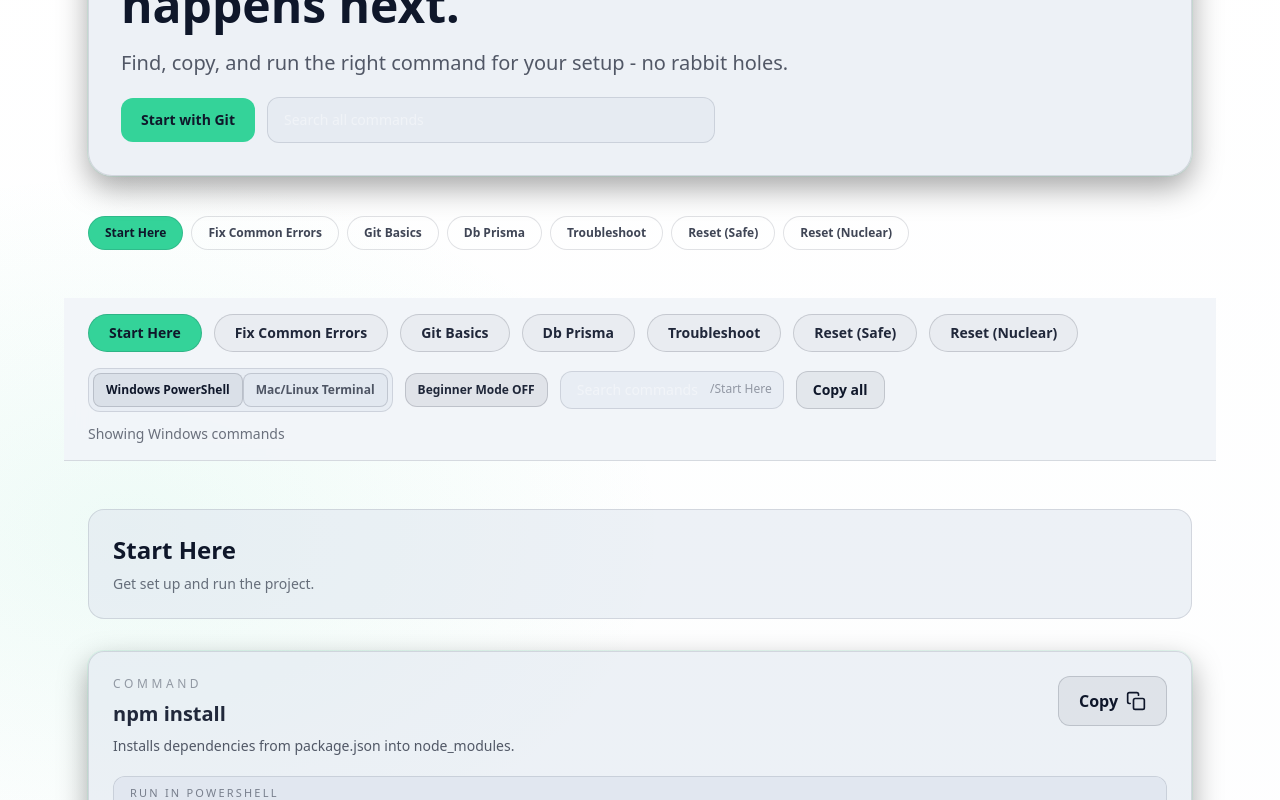
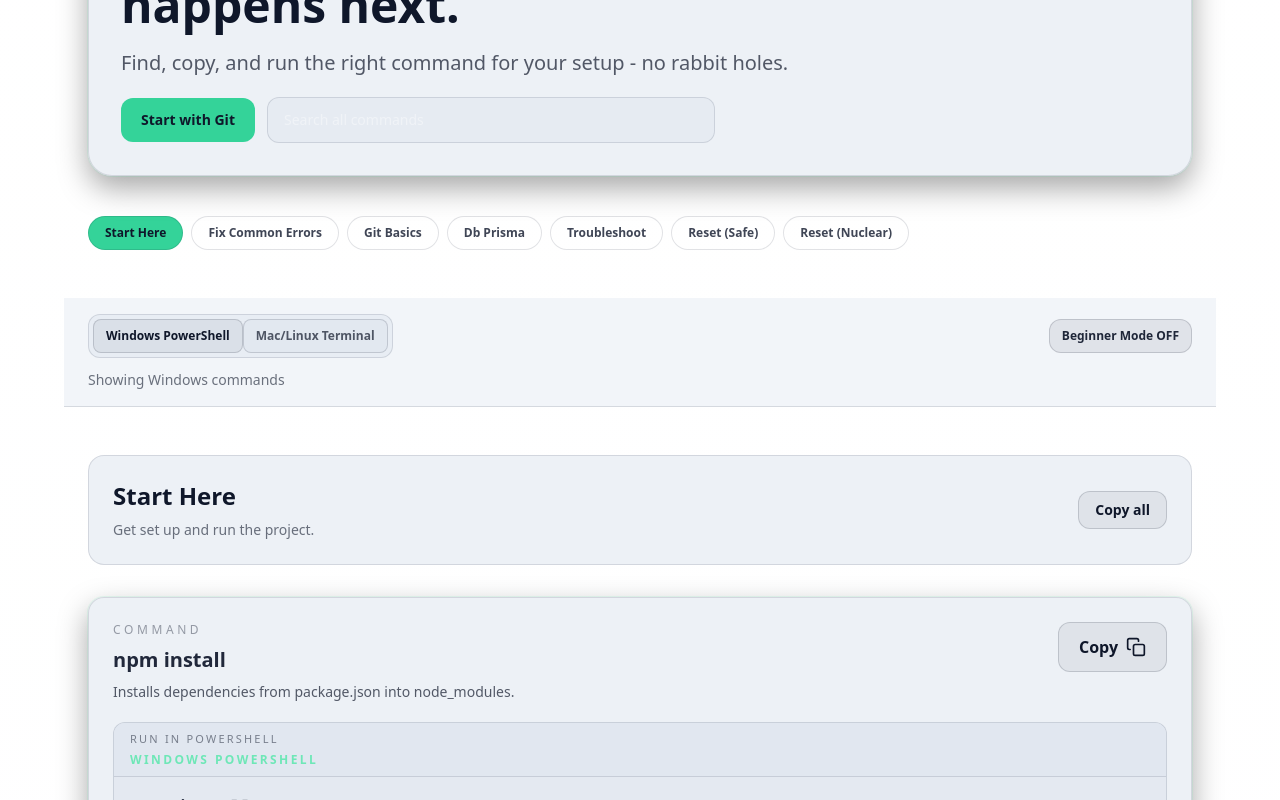
Before and after one commit to Acorn-Enterprise-Group/command-panel, a Next.js app: page / in a window 1280 px wide. Shown: the part 300-1100 px from the top of the page. Built offline with nearby package versions, Linux system fonts and the light colour scheme.

Commit message:
feat(landing): remove duplicated controls and add pill scroll navigation

```diff
--- a/components/CommandTabs.tsx
+++ b/components/CommandTabs.tsx
@@ -1,6 +1,6 @@
 'use client';
 
-import { useEffect, useMemo, useState } from 'react';
+import { useEffect, useMemo, useRef, useState } from 'react';
 import CommandCard from './CommandCard';
 import { copyText } from '../lib/clipboard';
 import type { Command, Pack } from '../data/schema';
@@ -25,48 +25,23 @@ function getVariantForFilter(command: Command, filter: PlatformFilter) {
   );
 }
 
-function matchesQuery(command: Command, query: string) {
-  const q = query.trim().toLowerCase();
-  if (!q) return true;
-  const bucket = [
-    command.name,
-    command.learning.whatItDoes,
-    command.learning.whenToUse,
-    ...command.learning.examples.map((example) => example.snippet),
-    ...command.learning.commonMistakes.map((mistake) => mistake.mistake),
-    ...command.learning.commonMistakes.map((mistake) => mistake.fix),
-    ...command.tags,
-    ...command.tools
-  ]
-    .join(' ')
-    .toLowerCase();
-  return bucket.includes(q);
-}
-
 export default function CommandTabs({
   pack,
-  activeId,
   onActiveChange
 }: {
   pack: Pack;
-  activeId?: string;
   onActiveChange?: (id: string) => void;
 }) {
   const groups = useMemo(() => getCommandGroups(pack), [pack]);
-  const [internalActiveId, setInternalActiveId] = useState(
-    groups[0]?.id ?? ''
-  );
-  const [query, setQuery] = useState('');
-  const [copyAllState, setCopyAllState] = useState<CopyState>('idle');
+  const [copyAllStateByGroup, setCopyAllStateByGroup] = useState<
+    Record<string, CopyState>
+  >({});
   const [platformFilter, setPlatformFilter] = useState<PlatformFilter>('windows');
   const [beginnerMode, setBeginnerMode] = useState(false);
-
-  const currentActiveId = activeId ?? internalActiveId;
+  const sectionRefs = useRef(new Map<string, HTMLDivElement | null>());
 
   useEffect(() => {
-    setInternalActiveId(groups[0]?.id ?? '');
-    setQuery('');
-    setCopyAllState('idle');
+    setCopyAllStateByGroup({});
   }, [pack.id, groups]);
 
   useEffect(() => {
@@ -76,68 +51,74 @@ export default function CommandTabs({
     if (stored === 'off') setBeginnerMode(false);
   }, []);
 
-  const activeGroup = useMemo(
-    () => groups.find((group) => group.id === currentActiveId),
-    [currentActiveId, groups]
-  );
-
-  const filteredItems = useMemo(() => {
-    if (!activeGroup) return [];
-    return activeGroup.commands
+  const itemsByGroup = useMemo(() => {
+    const map = new Map<
+      string,
+      Array<{ command: Command; variantMatch: ReturnType<typeof getVariantForFilter> }>
+    >();
+    groups.forEach((group) => {
+      const items = group.commands
         .map((command) => ({
           command,
           variantMatch: getVariantForFilter(command, platformFilter)
         }))
-      .filter((item) => Boolean(item.variantMatch))
-      .filter((item) => matchesQuery(item.command, query));
-  }, [activeGroup, platformFilter, query]);
+        .filter((item) => Boolean(item.variantMatch));
+      map.set(group.id, items);
+    });
+    return map;
+  }, [groups, platformFilter]);
 
-  const handleCopyAll = async () => {
-    if (!activeGroup) return;
-    const payload = filteredItems
+  useEffect(() => {
+    if (!onActiveChange) return;
+    const observer = new IntersectionObserver(
+      (entries) => {
+        const visible = entries
+          .filter((entry) => entry.isIntersecting)
+          .sort(
+            (a, b) => a.boundingClientRect.top - b.boundingClientRect.top
+          );
+        const nextId = visible[0]?.target.getAttribute('data-section-id');
+        if (nextId) onActiveChange(nextId);
+      },
+      { rootMargin: '-20% 0px -70% 0px', threshold: [0, 0.25, 0.6] }
+    );
+
+    sectionRefs.current.forEach((node) => {
+      if (node) observer.observe(node);
+    });
+
+    return () => observer.disconnect();
+  }, [groups, onActiveChange]);
+
+  const handleCopyAll = async (groupId: string) => {
+    const items = itemsByGroup.get(groupId) ?? [];
+    const payload = items
       .map((item) => item.variantMatch?.variant.command)
       .filter(Boolean)
       .join('\n');
+    if (!payload) return;
     const ok = await copyText(payload);
-    setCopyAllState(ok ? 'copied' : 'error');
-    setTimeout(() => setCopyAllState('idle'), 2000);
+    setCopyAllStateByGroup((prev) => ({
+      ...prev,
+      [groupId]: ok ? 'copied' : 'error'
+    }));
+    setTimeout(() => {
+      setCopyAllStateByGroup((prev) => ({
+        ...prev,
+        [groupId]: 'idle'
+      }));
+    }, 2000);
   };
 
-  const handleTabChange = (id: string) => {
-    setInternalActiveId(id);
-    onActiveChange?.(id);
+  const getSectionId = (groupId: string) => `section-${groupId}`;
+  const setSectionRef = (groupId: string) => (node: HTMLDivElement | null) => {
+    sectionRefs.current.set(groupId, node);
   };
 
   return (
     <div className="space-y-8">
       <div className="command-panel sticky top-0 z-40 -mx-6 space-y-3 border-b px-6 py-4 backdrop-blur-md">
         <div className="flex flex-wrap items-center justify-between gap-4">
-          <div
-            className="flex flex-wrap gap-3"
-            role="tablist"
-            aria-label="Command categories"
-          >
-            {groups.map((tab) => (
-              <button
-                key={tab.id}
-                role="tab"
-                aria-selected={currentActiveId === tab.id}
-                onClick={() => {
-                  handleTabChange(tab.id);
-                  setCopyAllState('idle');
-                }}
-                className={`rounded-full px-5 py-2 text-sm font-semibold transition ${
-                  currentActiveId === tab.id
-                    ? 'bg-moss-600 text-ink-950'
-                    : 'bg-white/5 text-white hover:bg-white/10'
-                }`}
-              >
-                {tab.label}
-              </button>
-            ))}
-          </div>
-
-          <div className="flex flex-wrap items-center gap-3">
           <div className="flex items-center rounded-xl border border-white/10 bg-ink-900/70 p-1">
             {platformOptions.map((option) => (
               <button
@@ -160,10 +141,7 @@ export default function CommandTabs({
               setBeginnerMode((prev) => {
                 const next = !prev;
                 if (typeof window !== 'undefined') {
-                    localStorage.setItem(
-                      BEGINNER_STORAGE_KEY,
-                      next ? 'on' : 'off'
-                    );
+                  localStorage.setItem(BEGINNER_STORAGE_KEY, next ? 'on' : 'off');
                 }
                 return next;
               });
@@ -176,40 +154,6 @@ export default function CommandTabs({
           >
             Beginner Mode {beginnerMode ? 'ON' : 'OFF'}
           </button>
-            <div className="relative">
-              <input
-                value={query}
-                onChange={(event) => setQuery(event.target.value)}
-                placeholder="Search commands"
-                className="w-56 rounded-xl border border-white/10 bg-ink-900/70 px-4 py-2 text-sm text-white placeholder:text-white/40 focus-visible:outline-none focus-visible:ring-2 focus-visible:ring-moss-500"
-                aria-label="Search commands"
-              />
-              {activeGroup && (
-                <span className="pointer-events-none absolute right-3 top-2.5 text-xs text-white/40">
-                  /{activeGroup.label}
-                </span>
-              )}
-            </div>
-            {activeGroup && (
-              <button
-                type="button"
-                onClick={handleCopyAll}
-                className={`rounded-xl px-4 py-2 text-sm font-semibold transition ${
-                  copyAllState === 'copied'
-                    ? 'bg-moss-600 text-ink-950'
-                    : copyAllState === 'error'
-                    ? 'bg-red-500/80 text-white'
-                    : 'bg-white text-ink-950 hover:bg-moss-500'
-                }`}
-              >
-                {copyAllState === 'copied'
-                  ? 'All copied'
-                  : copyAllState === 'error'
-                  ? 'Copy failed'
-                  : 'Copy all'}
-              </button>
-            )}
-          </div>
         </div>
 
         <p className="text-sm text-white/60">
@@ -217,30 +161,60 @@ export default function CommandTabs({
         </p>
       </div>
 
-      <div className="space-y-8 pt-4">
-        {activeGroup ? (
-          <div className="rounded-2xl border border-white/10 bg-ink-900/50 p-6">
-            <div className="flex flex-col gap-2">
-              <p className="text-2xl font-semibold">{activeGroup.label}</p>
-              {activeGroup.description && (
-                <p className="text-sm text-white/60">{activeGroup.description}</p>
-              )}
-            </div>
-          </div>
-        ) : (
+      <div className="space-y-12 pt-4">
+        {groups.length === 0 ? (
           <div className="rounded-2xl border border-white/10 bg-ink-900/50 p-6 text-white/60">
             No commands available for this pack yet.
           </div>
+        ) : (
+          groups.map((group) => {
+            const items = itemsByGroup.get(group.id) ?? [];
+            const copyState = copyAllStateByGroup[group.id] ?? 'idle';
+            return (
+              <section
+                key={group.id}
+                id={getSectionId(group.id)}
+                data-section-id={group.id}
+                ref={setSectionRef(group.id)}
+                className="scroll-mt-28 space-y-8"
+              >
+                <div className="rounded-2xl border border-white/10 bg-ink-900/50 p-6">
+                  <div className="flex flex-wrap items-center justify-between gap-3">
+                    <div className="flex flex-col gap-2">
+                      <p className="text-2xl font-semibold">{group.label}</p>
+                      {group.description && (
+                        <p className="text-sm text-white/60">
+                          {group.description}
+                        </p>
                       )}
+                    </div>
+                    <button
+                      type="button"
+                      onClick={() => handleCopyAll(group.id)}
+                      className={`rounded-xl px-4 py-2 text-sm font-semibold transition ${
+                        copyState === 'copied'
+                          ? 'bg-moss-600 text-ink-950'
+                          : copyState === 'error'
+                          ? 'bg-red-500/80 text-white'
+                          : 'bg-white text-ink-950 hover:bg-moss-500'
+                      }`}
+                    >
+                      {copyState === 'copied'
+                        ? 'All copied'
+                        : copyState === 'error'
+                        ? 'Copy failed'
+                        : 'Copy all'}
+                    </button>
+                  </div>
+                </div>
 
-        {activeGroup ? (
                 <div className="grid gap-6">
-            {filteredItems.length === 0 ? (
+                  {items.length === 0 ? (
                     <div className="rounded-2xl border border-white/10 bg-ink-900/70 p-8 text-white/60">
-                No commands match that search.
+                      No commands available for this section.
                     </div>
                   ) : (
-              filteredItems.map((item) => (
+                    items.map((item) => (
                       <CommandCard
                         key={item.command.id}
                         command={item.command}
@@ -250,7 +224,10 @@ export default function CommandTabs({
                     ))
                   )}
                 </div>
-        ) : null}
+              </section>
+            );
+          })
+        )}
       </div>
     </div>
   );
--- a/components/LandingPage.tsx
+++ b/components/LandingPage.tsx
@@ -58,6 +58,11 @@ export default function LandingPage() {
 
   const handleCategoryClick = (categoryId: string) => {
     setActiveTabId(categoryId);
+    const target = document.getElementById(`section-${categoryId}`);
+    if (target) {
+      target.scrollIntoView({ behavior: 'smooth', block: 'start' });
+      return;
+    }
     const commands = document.getElementById('commands');
     if (commands) {
       commands.scrollIntoView({ behavior: 'smooth' });
@@ -75,9 +80,9 @@ export default function LandingPage() {
     const params = new URLSearchParams(searchParams.toString());
     params.set('pack', nextPack.slug);
     router.replace(`/?${params.toString()}`);
-    const commands = document.getElementById('commands');
-    if (commands) {
-      commands.scrollIntoView({ behavior: 'smooth' });
+    const target = document.getElementById(`section-${hit.groupId}`);
+    if (target) {
+      target.scrollIntoView({ behavior: 'smooth', block: 'start' });
     }
   };
 
@@ -193,11 +198,7 @@ export default function LandingPage() {
       </header>
 
       <div id="commands">
-        <CommandTabs
-          pack={pack}
-          activeId={activeTabId}
-          onActiveChange={setActiveTabId}
-        />
+        <CommandTabs pack={pack} onActiveChange={setActiveTabId} />
       </div>
 
       <footer className="flex flex-col gap-3 text-sm text-white/40 md:flex-row md:items-center md:justify-between">
```
Lines whose indentation alone changed are shown as unchanged.
